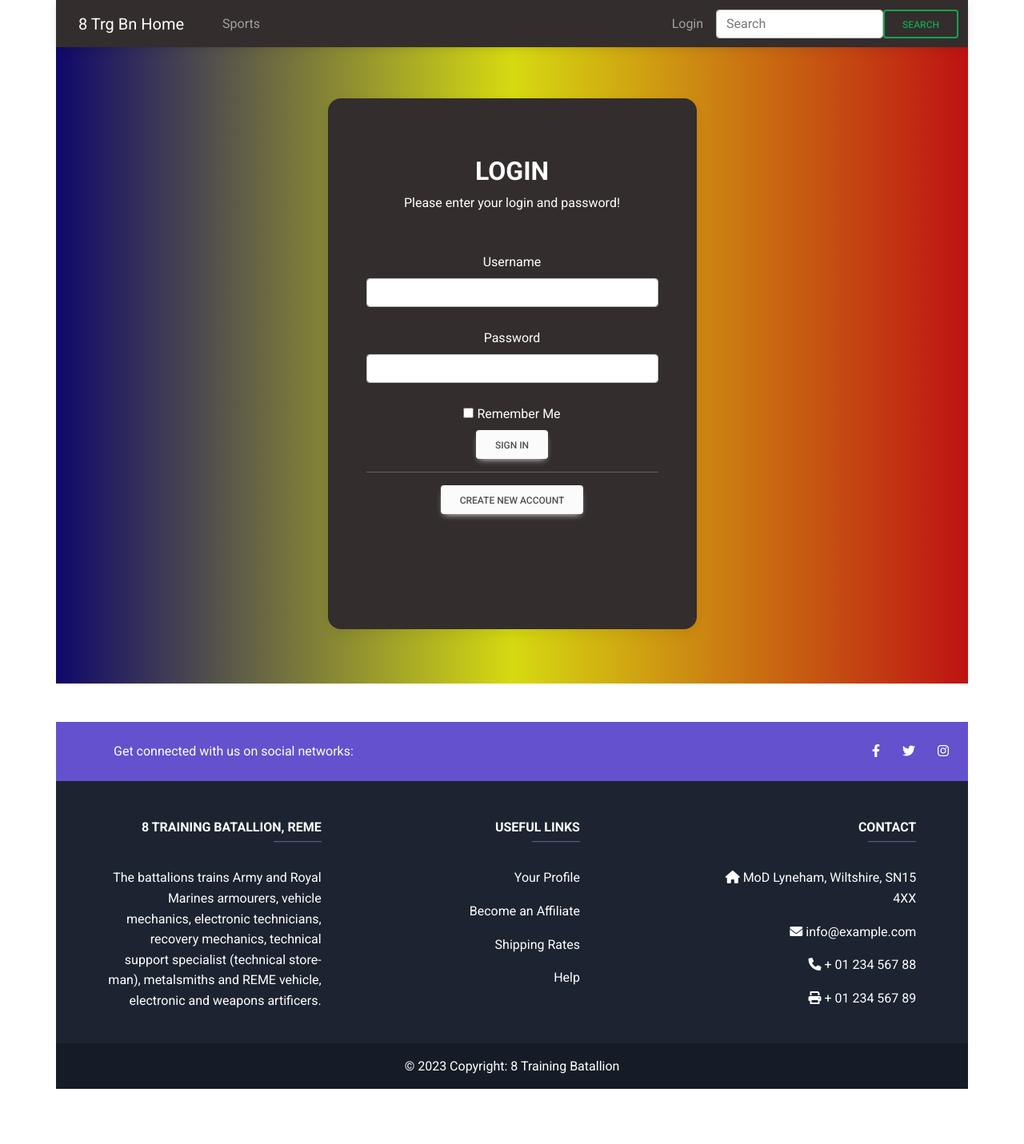
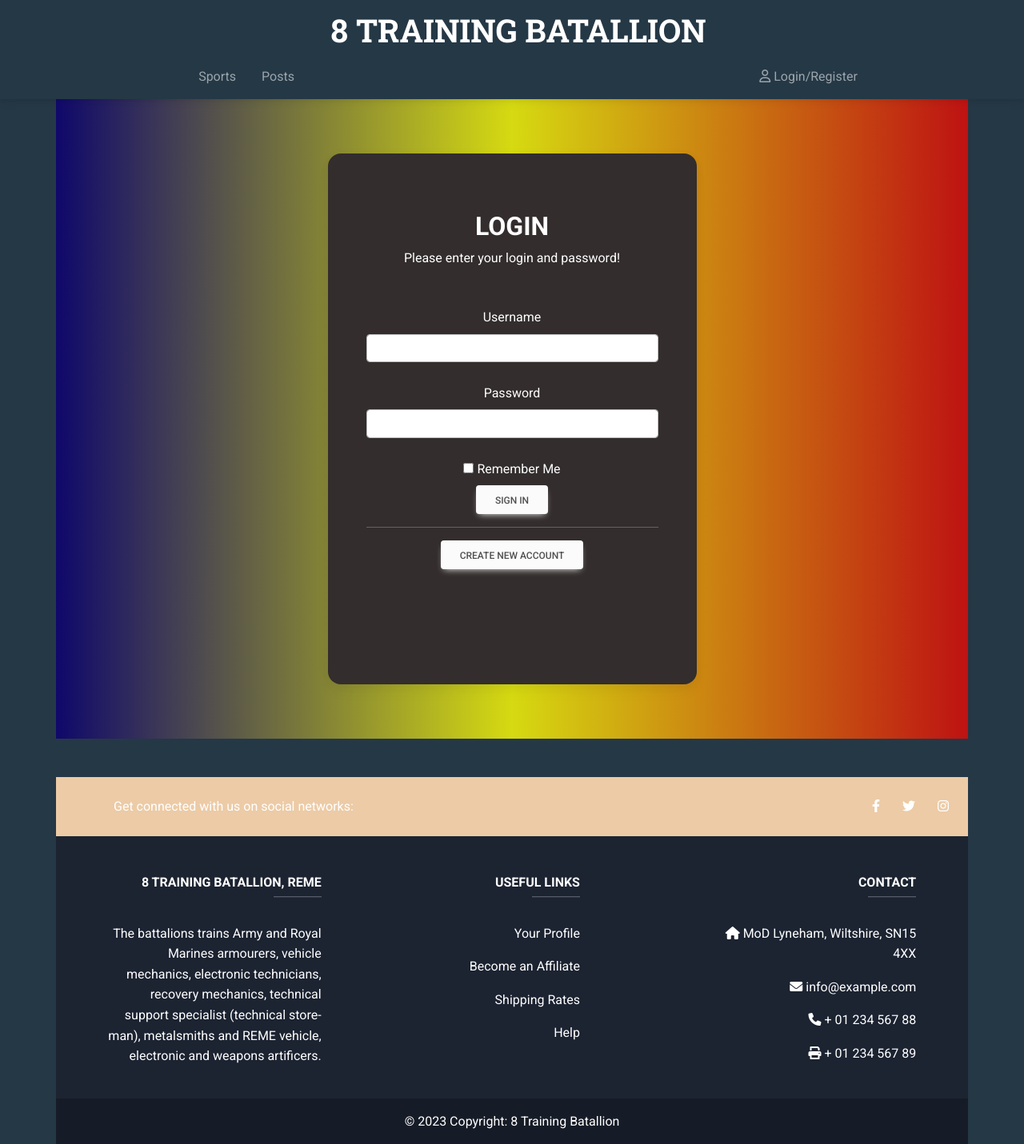
Before and after one commit to Montags24/sports-tracker, a Flask app: a page that uses app/templates/base.html in a window 1280 px wide. Shown: the whole page at 80% size. Before the commit the page ends 1362 px from the top, so only its background shows below. Run offline with Flask 3, Linux system fonts and the light colour scheme; parts of the project's set-up code (start-up, migrations or seed data) failed here and were passed over.

Commit message:
Made changes to layout. Updated nominal roll for sports

```diff
--- a/app/forms.py
+++ b/app/forms.py
@@ -1,7 +1,7 @@
 '''Stores all the form logic for web app'''
 
 from flask_wtf import FlaskForm
-from wtforms import StringField, PasswordField, BooleanField, TextAreaField, SubmitField, EmailField, FileField, MultipleFileField, IntegerField, SelectField, URLField
+from wtforms import StringField, PasswordField, BooleanField, TextAreaField, SubmitField, EmailField, FileField, MultipleFileField, IntegerField, SelectField, URLField, HiddenField
 from wtforms.validators import DataRequired, Email, EqualTo, Length, ValidationError
 from app.models import User
 
@@ -75,3 +75,8 @@ class TrackStudentForm(FlaskForm):
     platoon = SelectField("Platoon", choices=["5", "6", "7", "8", "9", "10", "11", "12"], validators=[DataRequired()])
     section = SelectField("Section", choices=["1", "2", "3", "4"], validators=[DataRequired()])
     submit = SubmitField("Search")
+
+class StudentAttendanceForm(FlaskForm):
+    user_id = HiddenField("user_id")
+    attended_sport = BooleanField("Attended")
+    submit_attended = SubmitField("Submit")
--- a/app/models.py
+++ b/app/models.py
@@ -40,15 +40,18 @@ class User(UserMixin, db.Model):
 
     def add_roles(self, username, roles):
         user = User.query.filter_by(username=username).first()
+        # Roles in form of dictionary {'admin': False, 'sport_oic':True, 'staff': True}
         for role, bool in roles.items():
             role = Role.query.filter_by(name=role).first()
             user_role = UserRoles.query.filter_by(user_id=user.id, role_id=role.id).first()
             if bool:
+                # Add role to user if user previously did not have it
                 if not user_role:
                     user_role = UserRoles(user_id=user.id, role_id=role.id)
                     db.session.add(user_role)
                     db.session.commit()
             else:
+                # Remove role from user
                 if user_role:
                     UserRoles.query.filter_by(user_id=user.id, role_id=role.id).delete()
                     db.session.commit()
@@ -120,7 +123,6 @@ class Sport(db.Model):
         return len(user_sign_ups)
 
 
-
 # Keep track of logged in user
 @login.user_loader
 def load_user(id):
--- a/app/routes.py
+++ b/app/routes.py
@@ -1,7 +1,7 @@
 from flask import render_template, url_for, flash, redirect, request, session
 from sqlalchemy import desc, asc
 from app import app, db
-from app.forms import LoginForm, RegistrationForm, EditProfileForm, EditSportPageForm, SearchUserForm, EditUserRolesForm, AddSportForm, TrackStudentForm
+from app.forms import LoginForm, RegistrationForm, EditProfileForm, EditSportPageForm, SearchUserForm, EditUserRolesForm, AddSportForm, TrackStudentForm, StudentAttendanceForm
 # Login
 from flask_login import current_user, login_user, logout_user, login_required
 from app.models import User, UserRoles, Role, Post, Sport
@@ -220,12 +220,22 @@ def sports():
 def sport_page(name):
     sport = Sport.query.filter_by(name=name).first_or_404()
     form = EditSportPageForm(obj=sport)
+    users = User.query.filter_by(sport_id=sport.id).all()
+    attendance_form = StudentAttendanceForm()
     if form.validate_on_submit():
         form.populate_obj(sport)
         db.session.commit()
         flash("Changes have been made successfully.")
         return redirect(url_for("sport_page", name=name))
-    return render_template("sport_page.html", sport=sport, form=form)
+    if attendance_form.validate_on_submit():
+        students_attended = request.form.getlist('attended')
+        for user in users:
+            if str(user.id) in students_attended:
+                user.attended_sport = True
+            else:
+                user.attended_sport = False
+        db.session.commit()
+    return render_template("sport_page.html", sport=sport, form=form, attendance_form=attendance_form, users=users)
 
 
 @app.route('/sports/<name>/signup', methods=["GET", "POST"])
--- a/app/static/css/styles.css
+++ b/app/static/css/styles.css
@@ -9,40 +9,24 @@
     background: linear-gradient(to right, rgb(15, 8, 107), rgb(214, 218, 17), rgb(190, 18, 18))
     }
 
-.carousel-caption {
-    bottom: 40%;
-}
-
 .carousel-item {
-    max-height: 35rem;
-    background-color: #000000;
-}
-
-
-.carousel-item img {
-    opacity: 0.6;
+    max-height: 45rem;
 }
 
 .h1 {
     font-family: 'Montserrat', sans-serif;
 }
 
-.sports-title {
-    font-family: 'Montserrat', sans-serif;
-    font-size: 4vh;
-    /* font-weight: bold; */
-}
-
 .container {
     padding:0px;
 }
 
-@media only screen and (min-width: 1000px) {
-    .sports-title {
-        font-family: 'Montserrat', sans-serif;
-        font-size: 4.5em;
-        line-height: 80px;
-        margin-bottom: 15px;
-        font-weight: bold;
+
+@media only screen and (max-width: 600px) {
+    .home-page-text {
+        visibility: hidden;
+    }
+    .home-page-button {
+        visibility: hidden;
     }
 }
--- a/app/templates/base.html
+++ b/app/templates/base.html
@@ -23,10 +23,10 @@
       rel="stylesheet"
       href="https://fonts.googleapis.com/css2?family=Roboto:wght@300;400;500;700;900&display=swap"
     />
-    <!-- Montserrat -->
+    <!-- Montserrat & Roboto-->
     <link rel="preconnect" href="https://fonts.googleapis.com">
-    <link rel="preconnect" href="https://fonts.gstatic.com" crossorigin>
-    <link href="https://fonts.googleapis.com/css2?family=Montserrat:wght@300;400;700&display=swap" rel="stylesheet">
+  <link rel="preconnect" href="https://fonts.gstatic.com" crossorigin>
+  <link href="https://fonts.googleapis.com/css2?family=Montserrat:wght@300;400;700&family=Roboto+Slab:wght@700&display=swap" rel="stylesheet">
 
 
     <!-- MDB -->
@@ -34,7 +34,7 @@
     <link rel="stylesheet" href="{{ url_for('static', filename='css/styles.css') }}" />
 
   </head>
-  <body>
+  <body style="background-color: #253846;">
     <!-- Start your project here-->
     {% if request.path.startswith('/admin') %}
     {% include "admin/admin_navbar.html" %}
@@ -42,7 +42,7 @@
     {% include "navbar.html" %}
     {% endif %}
 
-    <div class="container" style="padding-top: 55px;">
+    <div class="container">
       {% with messages = get_flashed_messages() %}
       {% if messages %}
         {% for message in messages %}
--- a/app/templates/footer.html
+++ b/app/templates/footer.html
@@ -1,5 +1,5 @@
 <!-- Remove the container if you want to extend the Footer to full width. -->
-<div class="container my-5">
+<div class="container mt-5">
 
     <!-- Footer -->
     <footer
@@ -9,7 +9,7 @@
       <!-- Section: Social media -->
       <section
                class="d-flex justify-content-between p-4"
-               style="background-color: #6351ce"
+               style="background-color: #eccba6"
                >
         <!-- Left -->
         <div class="me-5">
--- a/app/templates/navbar.html
+++ b/app/templates/navbar.html
@@ -1,25 +1,35 @@
-<div class="container fixed-top">
-  <nav class="navbar navbar-expand-lg navbar-dark bg-dark">
-    <div class="container-fluid">
-      <a class="navbar-brand" href="{{ url_for('home') }}">8 Trg Bn Home</a>
-      <!-- Toggle button -->
-      <button class="navbar-toggler" type="button" data-mdb-toggle="collapse" data-mdb-target="#navbarSupportedContent"
-        aria-controls="navbarSupportedContent" aria-expanded="false" aria-label="Toggle navigation">
-        <i class="fas fa-bars"></i>
-      </button>
+<!-- Navbar -->
+<nav class="navbar navbar-expand-lg navbar-dark" style="background-color: #253846;">
+  <button
+  class="navbar-toggler"
+  type="button"
+  data-mdb-toggle="collapse"
+  data-mdb-target="#navbarSupportedContent"
+  aria-controls="navbarSupportedContent"
+  aria-expanded="false"
+  aria-label="Toggle navigation"
+>
+  <i class="fas fa-bars"></i>
+</button>
+
+<div class="container d-flex justify-content-center">
+  <div class="row">
+    <div class="col-12 d-flex justify-content-center">
+      <a class="navbar-brand" href="{{ url_for('home') }}"><h1 style="font-family: 'Roboto Slab', serif, bold;">8 TRAINING BATALLION</h1></a>
+    </div>
+    <div class="col-12">
       <div class="collapse navbar-collapse" id="navbarSupportedContent">
-        <ul class="navbar-nav ms-auto mb-2 mb-lg-0">
+        <ul class="navbar-nav ms-auto">
           <li class="nav-item">
-            <a class="nav-link" href="{{ url_for('sports') }}">Sports</a>
+            <a class="nav-link mx-2" href="{{ url_for('sports') }}">Sports</a>
+          </li>
+          <li class="nav-item">
+            <a class="nav-link mx-2" href="#!">Posts</a>
           </li>
         </ul>
-        <ul class="navbar-nav me-auto mb-2 mb-lg-0">
-          {% if current_user.is_anonymous %}
-          <li class="nav-item">
-            <a class="nav-link" href="{{ url_for('login') }}">Login</a>
-          </li>
-          {% else %}
-          <li class="nav-item dropdown">
+        <ul class="navbar-nav align-items-center me-auto">
+          {% if current_user.is_authenticated %}
+          <li class="nav-item dropdown mx-2">
             <a class="nav-link dropdown-toggle" href="#" id="navbarDropdownMenuLink" role="button"
               data-mdb-toggle="dropdown" aria-expanded="false">
               {{ current_user.username }}
@@ -40,16 +50,20 @@
               {% endif %}
             </ul>
           </li>
+          {% endif %}
+          {% if current_user.is_anonymous %}
           <li class="nav-item">
-            <a class="nav-link" href="{{ url_for('logout') }}">Logout</a>
+            <a class="nav-link mx-2" href="{{ url_for('login') }}"><i class="fa-regular fa-user"></i> Login/Register</a>
+          </li>
+          {% else %}
+          <li class="nav-item">
+            <a class="nav-link mx-2" href="{{ url_for('logout') }}"><i class="fa-regular fa-user"></i> Logout</a>
           </li>
           {% endif %}
         </ul>
-        <form class="d-flex">
-          <input class="form-control me-2" type="search" placeholder="Search" aria-label="Search">
-          <button class="btn btn-outline-success" type="submit">Search</button>
-        </form>
       </div>
     </div>
-  </nav>
+  </div>
 </div>
+</nav>
+<!-- Navbar -->
```
Also changed, not shown: app/templates/home.html (+56 -49 lines), app/templates/sport_page.html (+86 -12 lines).
